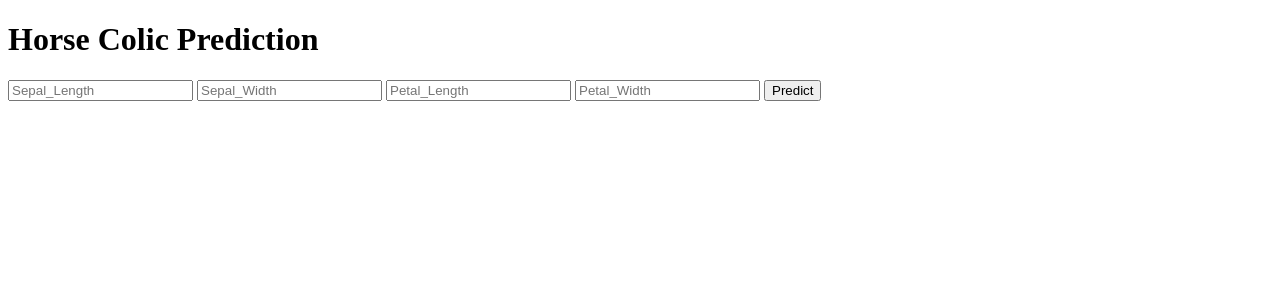
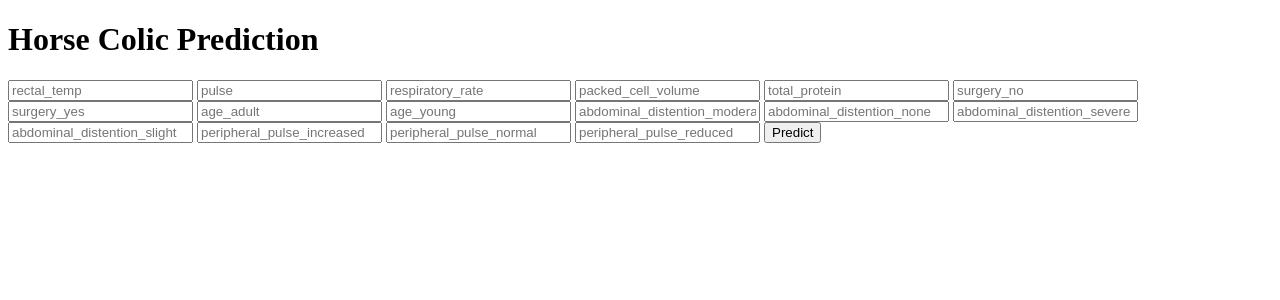
Before and after one commit to gilangvperdana/Flask_HorseColic, a Flask app: page / in a window 1280 px wide. Shown: the top 300 px of the page. Run offline with Flask 2, Linux system fonts and the light colour scheme; parts of the project's set-up code (start-up, migrations or seed data) failed here and were passed over.

Commit message:
adapt to our needs

```diff
--- a/templates/index.html
+++ b/templates/index.html
@@ -16,10 +16,24 @@
 
      <!-- Main Input For Receiving Query to our ML -->
     <form action="{{ url_for('predict')}}"method="post">
-    	<input type="text" name="Sepal_Length" placeholder="Sepal_Length" required="required" />
-        <input type="text" name="Sepal_Width" placeholder="Sepal_Width" required="required" />
-		<input type="text" name="Petal_Length" placeholder="Petal_Length" required="required" />
-		<input type="text" name="Petal_Width" placeholder="Petal_Width" required="required" />
+    	<input type="text" name="rectal_temp" placeholder="rectal_temp" required="required" />
+        <input type="text" name="pulse" placeholder="pulse" required="required" />
+		<input type="text" name="respiratory_rate" placeholder="respiratory_rate" required="required" />
+		<input type="text" name="packed_cell_volume" placeholder="packed_cell_volume" required="required" />
+
+    <input type="text" name="total_protein" placeholder="total_protein" required="required" />
+    <input type="text" name="surgery_no" placeholder="surgery_no" required="required" />
+    <input type="text" name="surgery_yes" placeholder="surgery_yes" required="required" />
+    <input type="text" name="age_adult" placeholder="age_adult" required="required" />
+    <input type="text" name="age_young" placeholder="age_young" required="required" />
+    <input type="text" name="abdominal_distention_moderate" placeholder="abdominal_distention_moderate" required="required" />
+    <input type="text" name="abdominal_distention_none" placeholder="abdominal_distention_none" required="required" />
+    <input type="text" name="abdominal_distention_severe" placeholder="abdominal_distention_severe" required="required" />
+    <input type="text" name="abdominal_distention_slight" placeholder="abdominal_distention_slight" required="required" />
+
+    <input type="text" name="peripheral_pulse_increased" placeholder="peripheral_pulse_increased" required="required" />
+    <input type="text" name="peripheral_pulse_normal" placeholder="peripheral_pulse_normal" required="required" />
+    <input type="text" name="peripheral_pulse_reduced" placeholder="peripheral_pulse_reduced" required="required" />
 
         <button type="submit" class="btn btn-primary btn-block btn-large">Predict</button>
     </form>
```
